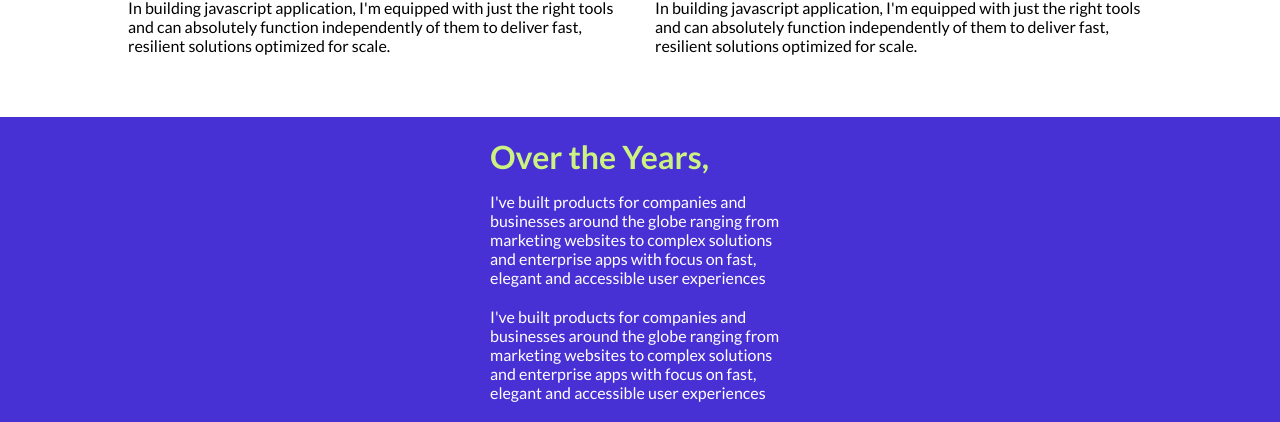
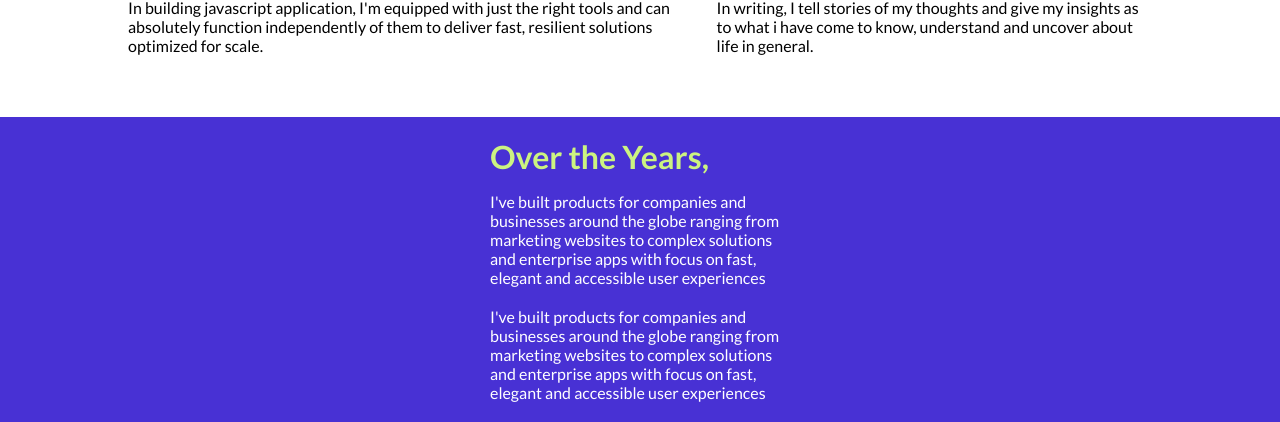
Before and after one commit to didiola/NewPortfolio, a plain HTML site: page index.html in a window 1280 px wide. Shown: the part 678-1100 px from the top of the page. Drawn offline with Linux system fonts and the light colour scheme.

Commit message:
i fixed the copy

```diff
--- a/index.html
+++ b/index.html
@@ -66,7 +66,7 @@
                         </div>
                         <div class="cavalier-content">
                             <h1>Writing</h1>
-                            <p>In building javascript application, I'm equipped with just the right tools and can absolutely function independently of them to deliver fast, resilient solutions optimized for scale.</p>
+                            <p>In writing, I tell stories of my thoughts and give my insights as to what i have come to know, understand and uncover about life in general.</p>
                         </div>
                 </div>
             </section>
```
